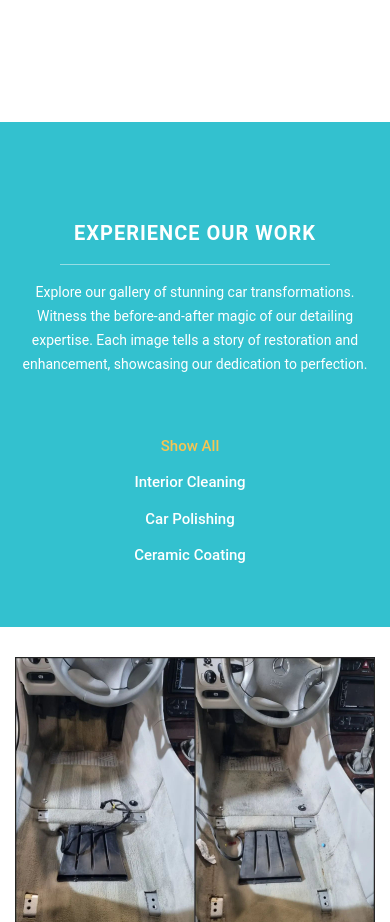
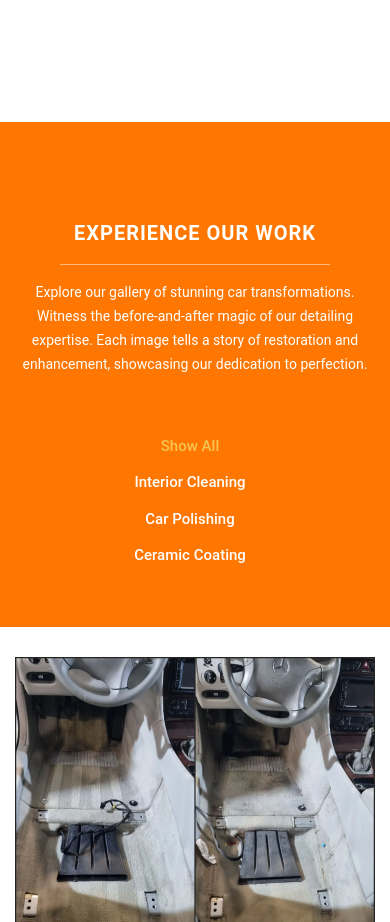
Before and after one commit to MaxVisionCarDetail/max-vision-site, an Angular app: page / in a window 390 px wide. Shown: the part 2400-3322 px from the top of the page. Built offline with nearby package versions, Linux system fonts and the light colour scheme; a web font is replaced by a local one.

Commit message:
changed blue color to smaller screens

```diff
--- a/src/app/components/about/about.component.scss
+++ b/src/app/components/about/about.component.scss
@@ -25,7 +25,7 @@
 }
 
 .about-services h1 span {
-  font-size: 140%; /* Adjust the font size as needed */
+  font-size: 140%;
   font-weight: bold;
   font-family: sans-serif;
   color: black;
--- a/src/assets/css/templatemo-style.css
+++ b/src/assets/css/templatemo-style.css
@@ -792,7 +792,7 @@ footer .connect-us ul li a:hover {
 		text-align: center;
 		padding-top: 100px;
 		padding-bottom: 100px;
-		background-color: #33c1cf;
+		background-color: rgb(255, 119, 0);
 		height: 505px;
 		margin-left: -15px;
 		padding-left: 0vh;
```
Also changed, not shown: 2 other files (tests, documents, lock files or other folders).
